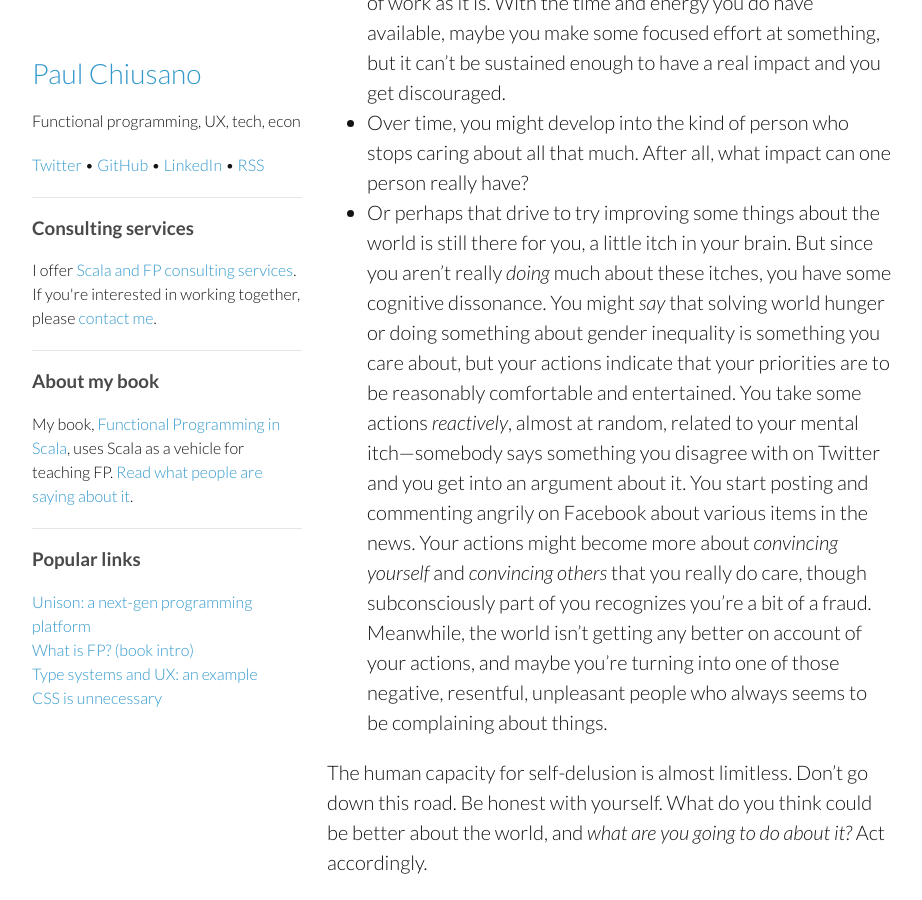
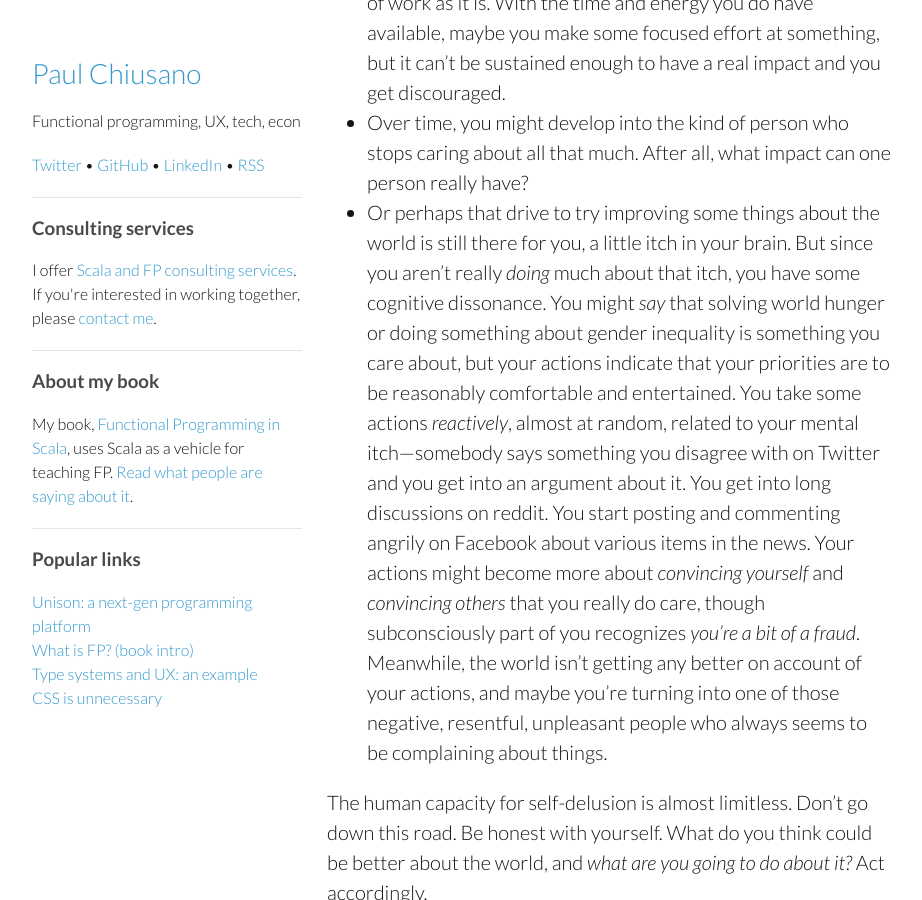
Before and after one commit to pchiusano/pchiusano.github.io, a Jekyll site: the page built from _posts/2016-06-15-doing.markdown, in a window 1280 px wide and 900 px high, scrolled down 1452 px. Shown: the whole window, without its empty margins (178-1100 px from the left). Built offline with Jekyll 4.4.1, drawn with Linux system fonts in a browser that asks for light colours; comment, search, counter and statistics services are not loaded.

Commit message:
Update 2016-06-15-doing.markdown

```diff
--- a/_posts/2016-06-15-doing.markdown
+++ b/_posts/2016-06-15-doing.markdown
@@ -21,6 +21,6 @@ It all sounds sensible, and yet the world is just _full_ of people who do lots o
 * First and foremost, you want to be comfortable. So you get a job. Rarely does the world pay you to do exactly the things you care most about, so instead you settle for something "in the ballpark". Maybe it's a good job, maybe it's pretty interesting, and you get to work with some fun people. Great!
 * Meanwhile, your job takes up a lot of time and energy. You find that when you get home, you don't have as much energy to laser focus into meaningful action. You want to unwind a bit. And if you've got a family, you have very little free time outside of work as it is. With the time and energy you do have available, maybe you make some focused effort at something, but it can't be sustained enough to have a real impact and you get discouraged.
 * Over time, you might develop into the kind of person who stops caring about all that much. After all, what impact can one person really have?
-* Or perhaps that drive to try improving some things about the world is still there for you, a little itch in your brain. But since you aren't really *doing* much about these itches, you have some cognitive dissonance. You might *say* that solving world hunger or doing something about gender inequality is something you care about, but your actions indicate that your priorities are to be reasonably comfortable and entertained. You take some actions _reactively_, almost at random, related to your mental itch---somebody says something you disagree with on Twitter and you get into an argument about it. You start posting and commenting angrily on Facebook about various items in the news. Your actions might become more about *convincing yourself* and *convincing others* that you really do care, though subconsciously part of you recognizes you're a bit of a fraud. Meanwhile, the world isn't getting any better on account of your actions, and maybe you're turning into one of those negative, resentful, unpleasant people who always seems to be complaining about things.
+* Or perhaps that drive to try improving some things about the world is still there for you, a little itch in your brain. But since you aren't really *doing* much about that itch, you have some cognitive dissonance. You might *say* that solving world hunger or doing something about gender inequality is something you care about, but your actions indicate that your priorities are to be reasonably comfortable and entertained. You take some actions _reactively_, almost at random, related to your mental itch---somebody says something you disagree with on Twitter and you get into an argument about it. You get into long discussions on reddit. You start posting and commenting angrily on Facebook about various items in the news. Your actions might become more about *convincing yourself* and *convincing others* that you really do care, though subconsciously part of you recognizes _you're a bit of a fraud_. Meanwhile, the world isn't getting any better on account of your actions, and maybe you're turning into one of those negative, resentful, unpleasant people who always seems to be complaining about things.
 
 The human capacity for self-delusion is almost limitless. Don't go down this road. Be honest with yourself. What do you think could be better about the world, and _what are you going to do about it?_ Act accordingly.
```
